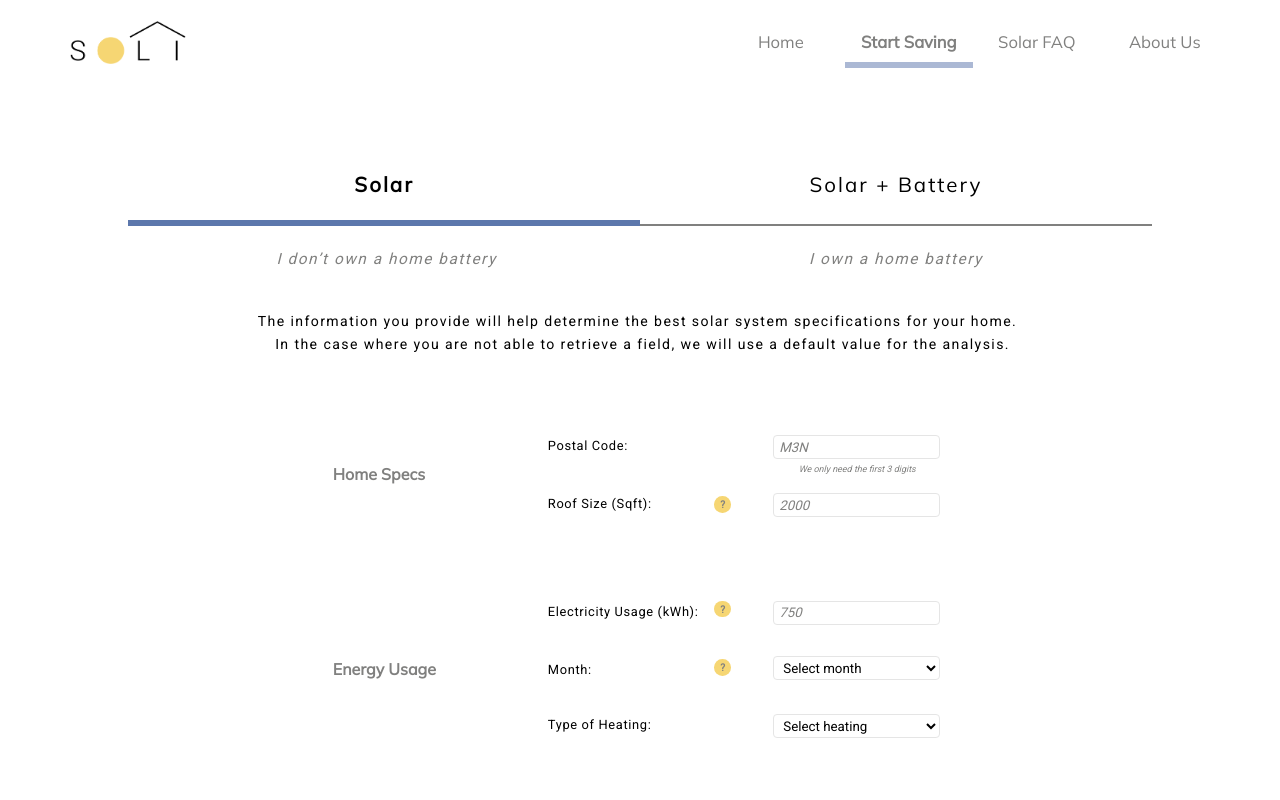
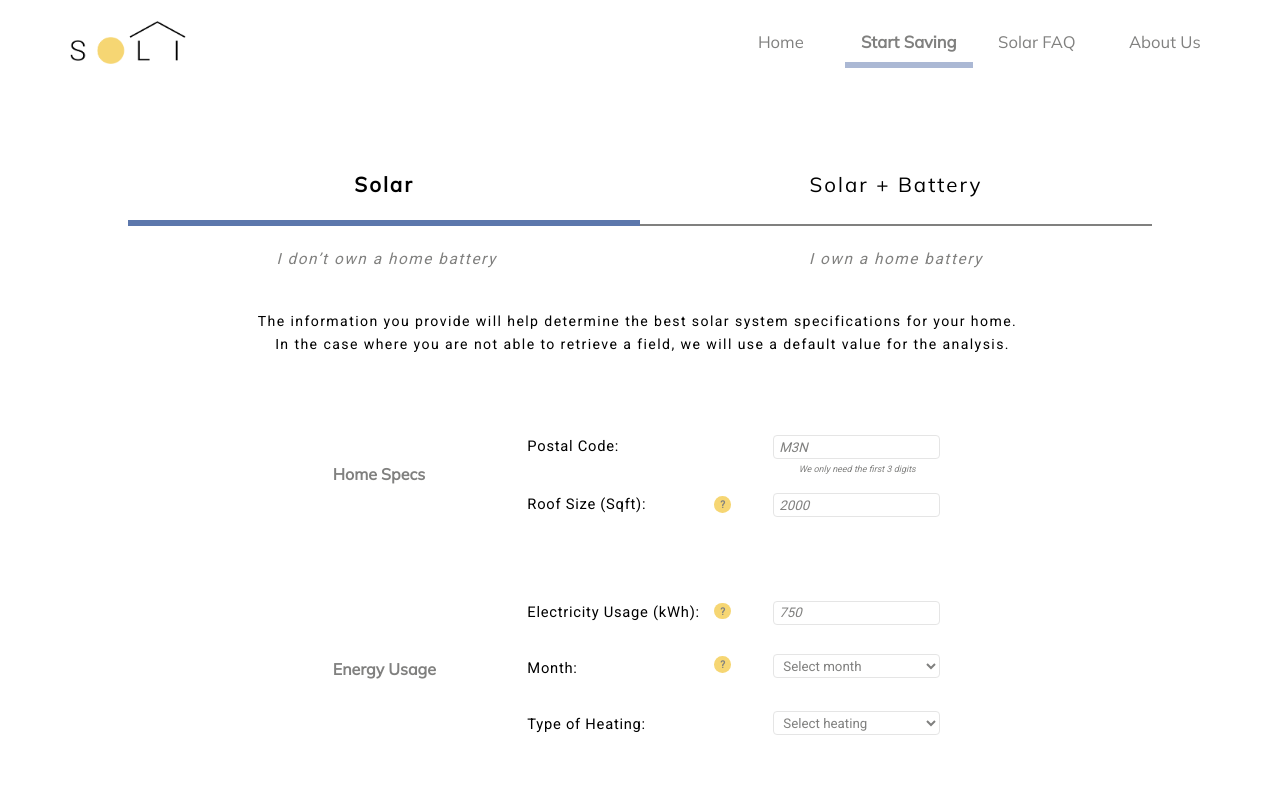
Before and after one commit to tanushree-sharma/fydp-app, a React (Create React App) app: page /start-saving in a window 1280 px wide. Shown: the top 800 px of the page. Built offline with nearby package versions, Linux system fonts and the light colour scheme.

Commit message:
greying out dropdown placeholders

```diff
--- a/src/App.css
+++ b/src/App.css
@@ -30,6 +30,7 @@
   font-family: "Roboto";
   top: 3%;
 }
+
 
 #logo {
   position: absolute;
@@ -563,13 +564,13 @@ ul.nav-right {
 
 .field-titles {
   position: absolute;
-  width: 12vw;
+  width: 14vw;
   height: 2.4vh;
-  left: 41%;
+  left: 39%;
   font-family: Roboto;
   font-style: normal;
   font-weight: normal;
-  font-size: 1.005vw;
+  font-size: 1.15vw;
   line-height: 2.097vh;
   letter-spacing: 0.05em;
   color: #000000;
@@ -654,27 +655,27 @@ ul.nav-right {
 }
 
 #month-title {
-  top: 89%;
+  top: 88.7%;
 }
 
 #month-input1 {
-  top: 88%;
+  top: 87.7%;
 }
 
 #month-input2 {
-  top: 88%;
+  top: 87.7%;
 }
 
 #heating-type-title {
-  top: 98.5%;
+  top: 98.3%;
 }
 
 #heating-input1 {
-  top: 98%;
+  top: 97.5%;
 }
 
 #heating-input2 {
-  top: 98%;
+  top: 97.5%;
 }
 
 #budget1 {
@@ -822,11 +823,11 @@ ul.nav-right {
 }
 
 #q2 {
-  top: 88.5%;
+  top: 88%;
 }
 
 #q3 {
-  top: 78.5%;
+  top: 78.8%;
 }
 
 #q4 {
@@ -1133,11 +1134,7 @@ input[type="number"]::-webkit-outer-spin-button {
   font-family: Roboto;
   font-style: normal;
   font-weight: 400;
-  color: #000000;
-}
-
-.dropdown-inputs select {
-  display: none;
+  color:black;
 }
 
 .vertical {
@@ -1200,3 +1197,8 @@ input[type="number"]::-webkit-outer-spin-button {
     opacity: 100%;
   }
 }
+
+/* 2 - Style default state using the :invalid pseudo-class */
+select:invalid {
+  color: #80807f;
+}
--- a/src/components/startSaving.js
+++ b/src/components/startSaving.js
@@ -120,22 +120,21 @@ class startSaving extends Component {
                         <label>
                             <p class="field-titles" id="month-title" > Month:</p>
                             <select name="month" id="month-input1" class="dropdown-inputs" required>
-                                <option value= "" disabled selected hidden>Select month</option>
-                                <option value="1">01 - January</option>
-                                <option value="2">02 - February</option>
-                                <option value="3">03 - March</option>
-                                <option value="4">04 - April</option>
-                                <option value="5">05 - May</option>
-                                <option value="6">06 - June</option>
-                                <option value="7">07 - July</option>
-                                <option value="8">08 - August</option>
-                                <option value="9">09 - September</option>
-                                <option value="10">10 - October</option>
-                                <option value="11">11 - November</option>
-                                <option value="12">12 - December</option>
+                                <option value= "" disabled hidden selected>Select month</option>
+                                <option value="1">January</option>
+                                <option value="2">February</option>
+                                <option value="3">March</option>
+                                <option value="4">April</option>
+                                <option value="5">May</option>
+                                <option value="6">June</option>
+                                <option value="7">July</option>
+                                <option value="8">August</option>
+                                <option value="9">September</option>
+                                <option value="10">October</option>
+                                <option value="11">November</option>
+                                <option value="12">December</option>
                             </select>
                         </label>
-
 
                         <label>
                             <p class="field-titles" id="heating-type-title" > Type of Heating:</p>
@@ -212,28 +211,28 @@ class startSaving extends Component {
 
                         <label>
                             <p class="field-titles" id="month-title" > Month:</p>
-                            <select name="month" id="month-input2" class="dropdown-inputs">
-                                <option value= "" id="grey-fonts" disabled selected hidden>Select month</option>
-                                <option value="1">01 - January</option>
-                                <option value="2">02 - February</option>
-                                <option value="3">03 - March</option>
-                                <option value="4">04 - April</option>
-                                <option value="5">05 - May</option>
-                                <option value="6">06 - June</option>
-                                <option value="7">07 - July</option>
-                                <option value="8">08 - August</option>
-                                <option value="9">09 - September</option>
-                                <option value="10">10 - October</option>
-                                <option value="11">11 - November</option>
-                                <option value="12">12 - December</option>
+                            <select name="month" id="month-input1" class="dropdown-inputs" required>
+                                <option value= "" disabled hidden selected>Select month</option>
+                                <option value="1">January</option>
+                                <option value="2">February</option>
+                                <option value="3">March</option>
+                                <option value="4">April</option>
+                                <option value="5">May</option>
+                                <option value="6">June</option>
+                                <option value="7">July</option>
+                                <option value="8">August</option>
+                                <option value="9">September</option>
+                                <option value="10">October</option>
+                                <option value="11">November</option>
+                                <option value="12">December</option>
                             </select>
                         </label>
 
 
                         <label>
                             <p class="field-titles" id="heating-type-title" > Type of Heating:</p>
-                            <select name="heating-type" id="heating-input2" class="dropdown-inputs">
-                            <option value= "" if="grey-fonts" disabled selected hidden>Select heating</option>
+                            <select name="heating-type" id="heating-input1" class="dropdown-inputs" required>
+                                <option value= "" disabled selected hidden>Select heating</option>
                                 <option value="1">Electric</option>
                                 <option value="2">Natural Gas</option>
                             </select>
```
Also changed, not shown: 1 other file (tests, documents, lock files or other folders).
